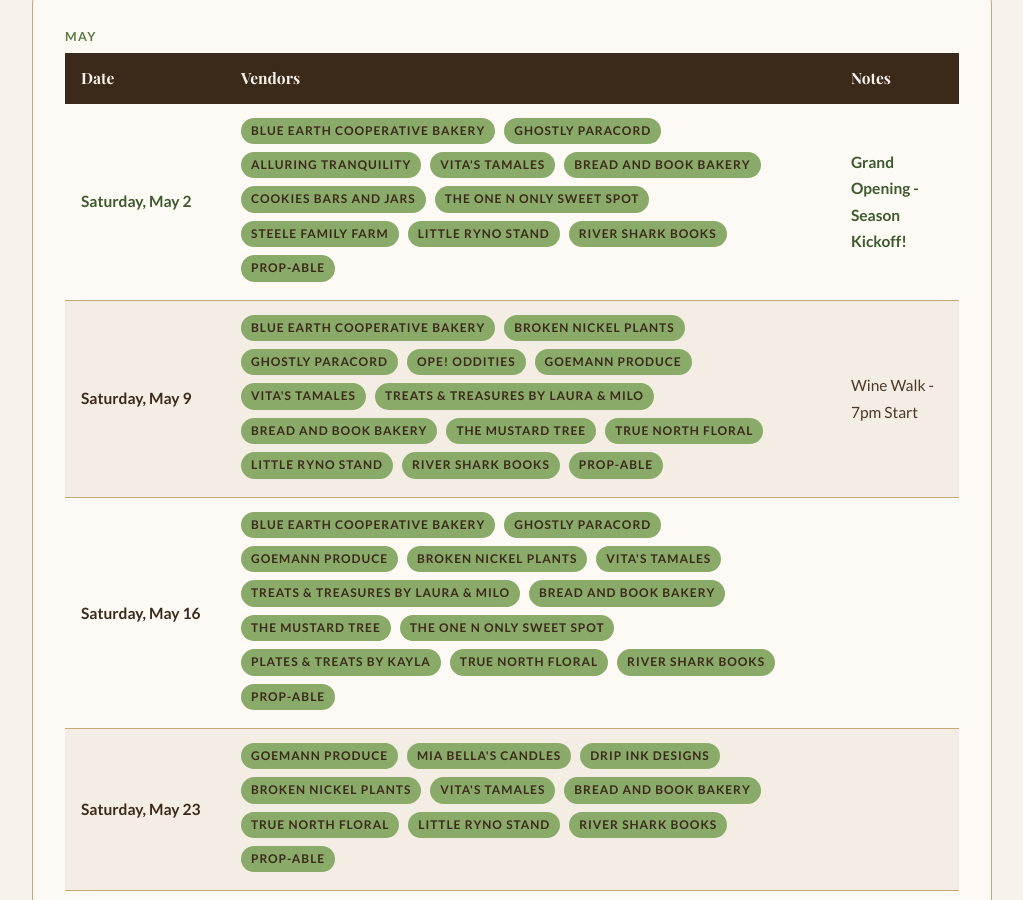
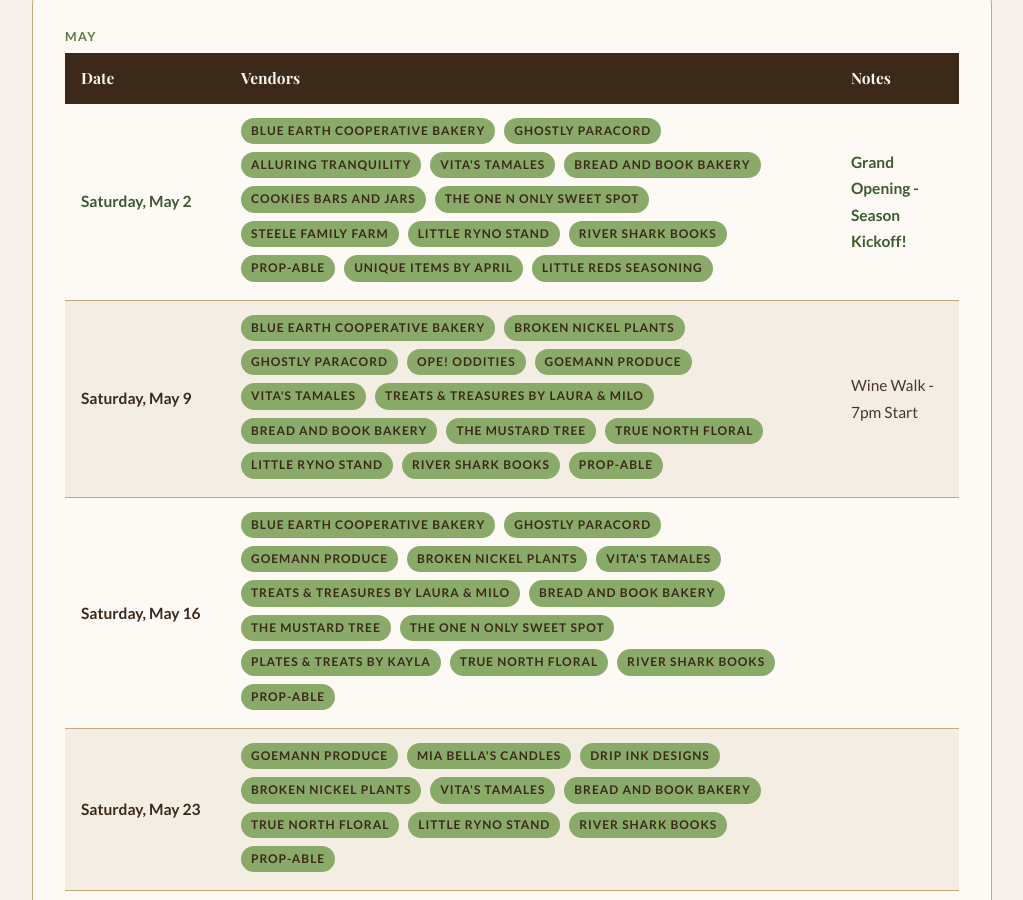
Before and after one commit to blueearthcommunitymarket/blueearthcommunitymarket.github.io, a Jekyll site: the page built from calendar/index.html, in a window 1280 px wide and 900 px high, scrolled down 547 px. Shown: the whole window, without its empty margins (128-1151 px from the left). Built offline with Jekyll 4.4.1, drawn with Linux system fonts in a browser that asks for light colours; some web fonts are replaced.

Commit message:
calendar: add Unique Items by April and Little Reds Seasoning to May 2

```diff
--- a/calendar/index.html
+++ b/calendar/index.html
@@ -42,6 +42,8 @@ description: 2026 Blue Earth Community Market season schedule. Saturdays 10am-1p
                         <span class="tag">Little Ryno Stand</span>
                         <span class="tag">River Shark Books</span>
                         <span class="tag">Prop-Able</span>
+                        <span class="tag">Unique Items by April</span>
+                        <span class="tag">Little Reds Seasoning</span>
                     </td>
                     <td class="grand-opening">Grand Opening - Season Kickoff!</td>
                 </tr>
```
